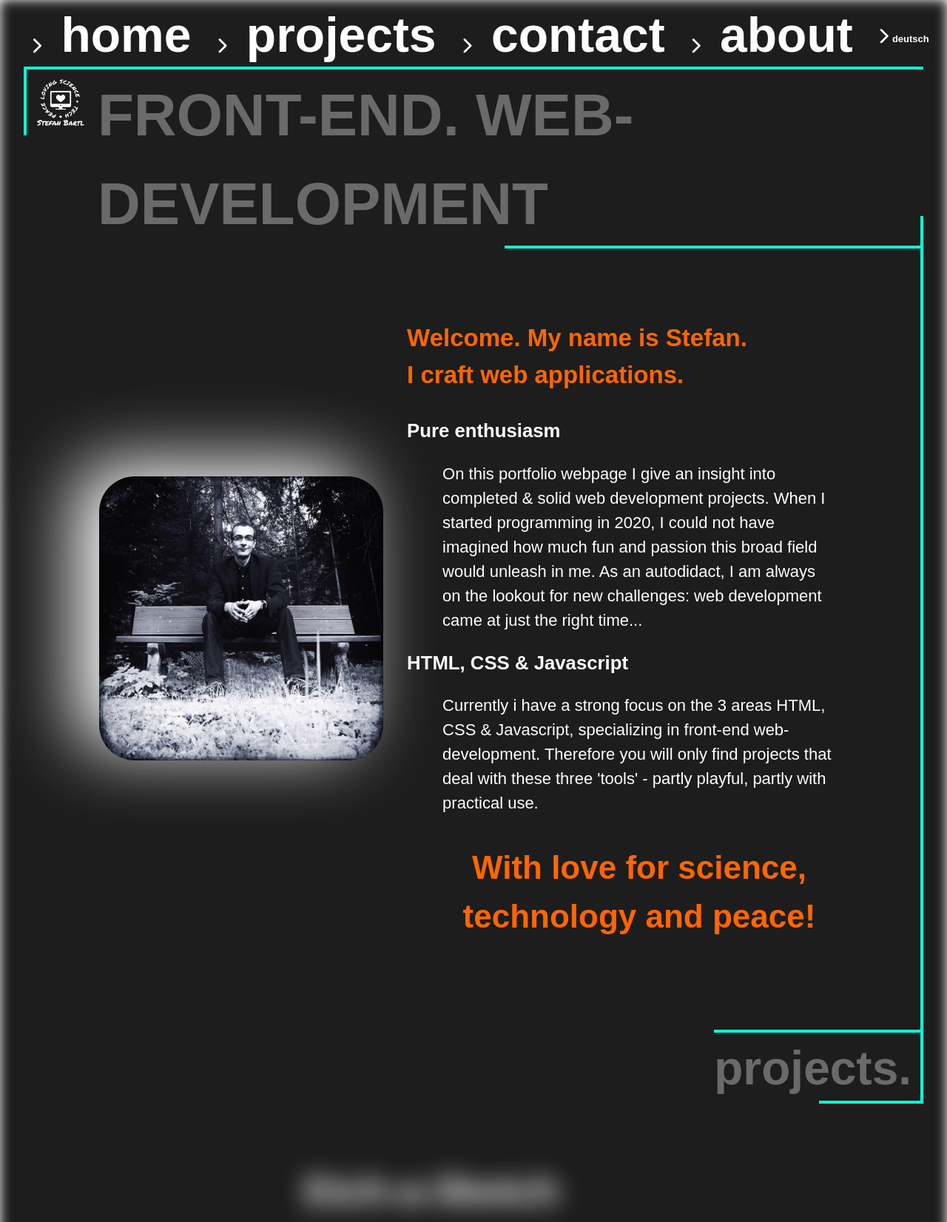
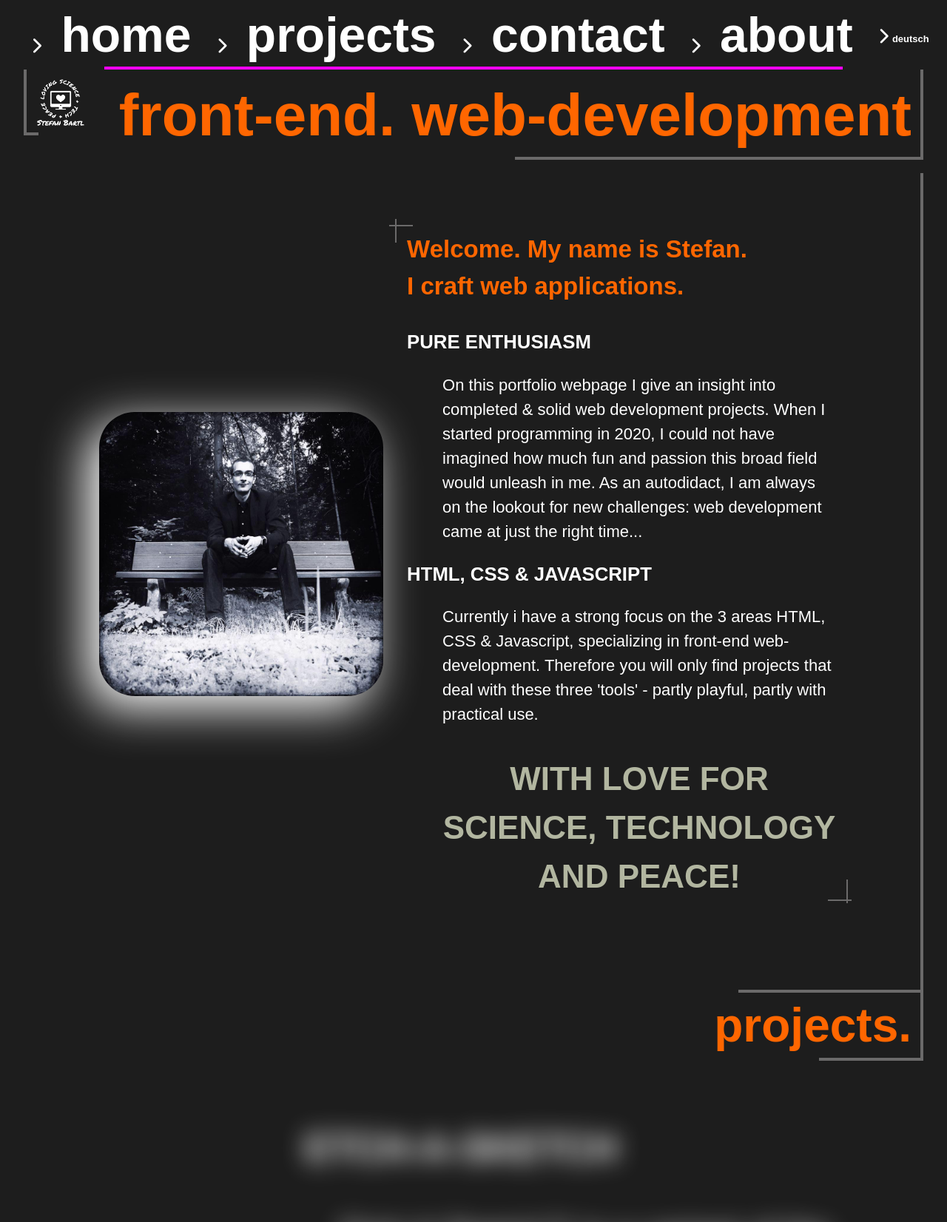
Before and after one commit to StefanBartl/Portfolio, a plain HTML site: page index.html in a window 1280 px wide. Shown: the top 1652 px of the page at 74% size. Drawn offline with Linux system fonts and the light colour scheme; a web font is replaced by a local one.

Commit message:
index.html colour transition

```diff
--- a/folder_css/style.css
+++ b/folder_css/style.css
@@ -1,4 +1,4 @@
-/* #region table of content */
+/* #region Table of Content */
 /*
 !                  Project Portfolio  Main-CSS-Stylesheet
 ?                                    powered by
@@ -22,7 +22,9 @@
 !                           to-do
 todo    Themes einrichten, wechsel ermöglichen.
 todo    Headlines und regions setzen.
+todo    a links at projects specialicising
 todo    Signatur richtig machen
+todo    Porjekte Headline with small display - decision
 todo    Bei der Navbar muss irgendeine coole Grafik, Animation oder ähnliches passieren, damit das nicht so fad ist.
 todo    Header navbar overflow at small screens
 todo    Animation header and hedlines
@@ -38,7 +40,7 @@ todo    Finish Table of content. All commented out? Summed all possible rules?
 */
 /* #endregion */
 
-/*#region 1) css setup */
+/*#region CSS-Setup */
 
 /*? ===  font(s) === */
 
@@ -106,6 +108,7 @@ todo    Finish Table of content. All commented out? Summed all possible rules?
 --counter-colour: var(--main-black);
 --accent-colour-one: var(--prime-orange);
 --design-strokes-colour: var(--main-headlines);
+--design-strokes-accent-colour: var(--prime-pinkviolett);
 --shadows: var(--main-white);
 
 /*? === text === */
@@ -196,36 +199,33 @@ select {
 
 /* #endregion */
 
-/* #region 2) general design */
+/* #region General-Design */
 
 body {
   background-color: var(--main-colour);
   color: var(--text-main-colour);
   font-family: var(--text-main-font-family);
-  box-shadow: inset 0 0 1rem var(--shadows);
 }
 
 /* theme implementation */
 header,
-section-contacts,
+.section-contacts,
 section {
   padding: 1rem;
 }
 
-h1 {
-  text-transform: uppercase;
+h1, h2 {
+  color: var(--accent-colour-one);
   overflow-wrap: break-word;
 }
 
-.section-introduction h2 {
-  color: var(--accent-colour-one);
+h3 {
+  text-transform: uppercase;
 }
 
-.headline-section-projects,
-.headline-contact {
-  color: var(--accent-colour-one);
+.introduction-headline-outro {
+  color: var(--prime-lightgrey);
 }
-
 
 /* links */
 a {
@@ -268,18 +268,17 @@ ul,
 
 /* #endregion */
 
-/* #region 3) header & navlist */
+/* #region header */
 
 header {
   width: 100%;
   height: 7rem;
   position: fixed;
   top: 0;
-  z-index: 2;
+  z-index: 10;
   background-color: var(--main-colour);
     /* to even out the navlist background: */
   margin-top: -1.1rem;
-  box-shadow: inset 0 1.1rem 1rem var(--shadows);
 }
 
 .navlist {
@@ -296,6 +295,7 @@ header {
   left: 1rem;
   bottom: -1rem;
   width: calc(100% - 2rem);
+  transition: all 2s ease;
 }
 
 ul {
@@ -367,7 +367,9 @@ li:hover::marker {
 
 /*#endregion */
 
-/*#region 4) section: section-introduction */
+/* #region index.html */
+
+/* #region home: section: section-introduction */
 
 .section-introduction {
   display: flex;
@@ -378,12 +380,6 @@ li:hover::marker {
 }
 
 /* #region introduction-headline */
-
-.introduction-headline {
-  display: flex;
-  width: 100%;
-  height: fit-content;
-}
 
 /* ? introduction- mylogo */
 .introduction-mylogo {
@@ -396,40 +392,28 @@ li:hover::marker {
   position: relative;
 }
 
-.introduction-mylogo::after {
-  content: "";
-  border: solid 2px var(--design-strokes-colour);
-  position: absolute;
-  bottom: -4.2rem;
-  left: 0;
-  height: 90%;
+/* ? headline */
+
+.introduction-headline {
+  display: flex;
+  width: 100%;
+  height: fit-content;
 }
 
-/* ? headline */
 .headline {
   font-size: 5rem;
   padding-top: 5rem;
   margin-left: auto;
   padding-right: 2rem;
   margin-bottom: 4rem;
+  position: relative;
   background-color: var(--main-colour);
-  color: var(--main-headlines);
-  position: relative;
+  z-index: 3;
 }
-
-.headline::before {
-  content: "";
-  border: solid 2px var(--design-strokes-colour);
-  position: absolute;
-  bottom: 0;
-  right: 1rem;
-  width: 50%;
-}
-
 
 /* #endregion */
 
-/* #region introducttion-content */
+/* #region introduction-content */
 
 .introduction-content {
   width: 100%;
@@ -448,12 +432,12 @@ width: max(300px, 30vw);
 
 .image-introduction {
   border-radius: 3rem;
-  filter: drop-shadow(-2rem -1rem 3rem white);
+  filter: drop-shadow( -1rem 1rem 2rem white);
 }
 
 /* ? introduction-text */
 
-.div_introduction-description {
+.div-introduction-description {
   display: flex;
   flex-direction: column;
   justify-content: center;
@@ -462,19 +446,20 @@ width: max(300px, 30vw);
   font-size: var(--fs-500);
   padding-left: 1rem;
   padding-right: 1rem;
+  position: relative;
 }
 
 .introduction-headline-one {
+position: relative;
 margin-block: 2rem;
 }
 
-.div_introduction-description p {
+.div-introduction-description p {
   align-items: center;
   padding-left: 3rem;
 }
 
 .introduction-headline-outro {
-  color: var(--accent-colour-one);
   padding-left: 3rem;
   margin-top: 1rem;
   text-align: center;
@@ -485,7 +470,7 @@ margin-block: 2rem;
 
 /*#endregion */
 
-/*#region 5) section: projects  */
+/* #region home: section: projects  */
 
 /* #region projects-headline */
 
@@ -494,6 +479,9 @@ margin-block: 2rem;
   display: flex;
   margin-top: 5vh;
   margin-bottom: 10vh;
+  position: sticky;
+  top: 6rem;
+  z-index: 2;
 }
 
 .headline-section-projects {
@@ -501,27 +489,7 @@ margin-block: 2rem;
   margin-left: auto;
   margin-right: 1rem;
   padding-right: 1rem;
-  border-top: solid 4px var(--design-strokes-colour);
-  color: var(--main-headlines);
   position: relative;
-}
-
-.headline-section-projects::before {
-  position: absolute;
-  content: "";
-  border: solid 2px var(--design-strokes-colour);
-  bottom: 0;
-  right: 0;
-  height: 150vh;
- }
-
-.headline-section-projects::after {
- position: absolute;
- content: "";
- border: solid 2px var(--design-strokes-colour);
- bottom: 0;
- right: 0;
- width: 50%;
 }
 
 /* #endregion */
@@ -639,9 +607,11 @@ transform-origin: left;
 
 /*#endregion */
 
-/*#region 6) about */
+/* #endregion */
 
-/* #region about.html-headline */
+/* #region about.html */
+
+/* #region about: headline */
 
 /* ? about-headline */
 .div-about-headline {
@@ -656,7 +626,6 @@ transform-origin: left;
    margin-right: .5rem;
    padding-right: .5rem;
    background-color: var(--main-colour);
-   color: var(--main-headlines);
    position: relative;
  }
 
@@ -682,7 +651,7 @@ transform-origin: left;
 
  /* #endregion */
 
-/* #region section-about */
+/* #region about: section-about */
 
 .section-about{
   width: 100%;
@@ -700,8 +669,6 @@ transform-origin: left;
 }
 
 .about-div-description  h2 {
-  color: var(--accent-colour-one);
-  text-transform: uppercase;
   width: max-content;
   position: relative;
 }
@@ -772,7 +739,7 @@ transform-origin: left;
 
 /* #endregion */
 
-/* #region about-map */
+/* #region about: map */
 
 .about-div-map {
   margin-top: 4rem;
@@ -820,7 +787,7 @@ transform-origin: left;
 
 /* #endregion */
 
-/*#region section contact */
+/* #region about: section contact */
 
 .section-contacts {
   display: flex;
@@ -833,7 +800,6 @@ transform-origin: left;
 .headline-contact {
   align-self: flex-end;
   font-size: 3rem;
-  color: var(--main-headlines);
   position: relative;
 }
 
@@ -873,74 +839,248 @@ transform-origin: left;
 
 /* #endregion */
 
-/*#endregion */
+/* #endregion */
 
-/* #region animations */
+/* #region Pseudoelements */
 
-/* ? design-strokes */
+/* #region index.html */
 
-@keyframes design-strokes-animation {
-  from {
-    border-color: var(--design-strokes-colour);
-  }
-  33% {
-    border-color: var(--prime-torquise);
-  }
-  66% {
-    border-color: var(--prime-pinkviolett);
-  }
-  to {
-    border-color: var(--design-strokes-colour);
-  }
+/* #region section intro */
+
+/* ? headline */
+
+.introduction-mylogo::after {
+  content: "";
+  border: solid 2px var(--design-strokes-colour);
+  position: absolute;
+  left: 0;
+  bottom: -4.2rem;
+  height: 100%;
+  transition: all 1.5s ease;
 }
 
-.navlist::after,
-/* index.html */
-.introduction-mylogo::after,
-.headline::before,
-.headline-section-projects,
-.headline-section-projects::before,
-.headline-section-projects::after,
-/* about.html */
-.about-headline::before,
-.about-headline-one::before,
-.about-headline-two::before,
-.about-headline-three::before,
-.about-div-description  h2::after,
-.headline-contact::before,
-.headline-contact::after {
-  animation: design-strokes-animation 20s infinite alternate;
+.introduction-mylogo::before{
+  position: absolute;
+  content: "";
+  border: solid 2px var(--design-strokes-colour);
+  bottom: -4.2rem;
+  left: 0;
+  width: 20%;
+  transition: all 1s ease;
 }
 
-/* ? headlines */
-
-@keyframes headline-animation {
-  from {
-    color: var(--main-headlines);
-  }
-  33% {
-
-  }
-66% {
-
-}
-to {
-  color: var(--main-headlines);
+.headline::before {
+  content: "";
+  border: solid 2px var(--design-strokes-colour);
+  position: absolute;
+  bottom: 0;
+  right: 1rem;
+  width: 50%;
+  transition: all 2s ease;
 }
 
-
+.headline::after {
+  content: "";
+  border: solid 2px var(--design-strokes-colour);
+  position: absolute;
+  bottom: 0;
+  right: 1rem;
+  height: 100%;
+  transition: all 2s ease;
 }
 
-h1 {
-  animation: headline-animation 20s infinite alternate;
+/* ? page introduction-content */
+
+.div-introduction-description::before {
+  position: absolute;
+  content: "";
+  border: solid 1px var(--design-strokes-colour);
+  bottom: -.2rem;
+  right: 0;
+  height: 2rem;
+  transition: all 1s ease;
 }
 
+.div-introduction-description::after {
+  position: absolute;
+  content: "";
+  border: solid 1px var(--design-strokes-colour);
+  bottom: 0;
+  right: -.3rem;
+  width: 2rem;
+  transition: all 1s ease;
+}
 
+/* ? intruduction-text */
 
+.introduction-headline-one::before {
+  position: absolute;
+  content: "";
+  border: solid 1px var(--design-strokes-colour);
+  top: -.5rem;
+  left: -1.5rem;
+  width: 2rem;
+  transition: all 1s ease;
+}
+
+.introduction-headline-one::after {
+  position: absolute;
+  content: "";
+  border: solid 1px var(--design-strokes-colour);
+  top: -1rem;
+  left: -1rem;
+  height: 2rem;
+  transition: all 1s ease;
+}
+
+/* #endregion*/
+
+/* #region section projects */
+
+.div-headline-section-projects::before {
+  position: absolute;
+  content: "";
+  border: solid 2px var(--design-strokes-colour);
+  top: 0;
+  right: 1rem;
+  width: 20%;
+  transition: all 2s ease;
+ }
+
+.headline-section-projects::before {
+  position: absolute;
+  content: "";
+  border: solid 2px var(--design-strokes-colour);
+  bottom: 0;
+  right: 0;
+  height: 150vh;
+  transition: all 2s ease;
+ }
+
+.headline-section-projects::after {
+ position: absolute;
+ content: "";
+ border: solid 2px var(--design-strokes-colour);
+ bottom: 0;
+ right: 0;
+ width: 50%;
+ transition: all 2s ease;
+}
 
 /* #endregion */
 
-/* #region media queries */
+/* #endregion */
+
+/* #region about.html */
+
+/* #endregion */
+
+/* #endregion */
+
+/* #region Transitions */
+
+/* #region header */
+
+/* ? navlist transition */
+
+header:hover .navlist::after{
+  left: 10%;
+  width: 80%;
+  border-color: var(--design-strokes-accent-colour);
+}
+
+/* #endregion */
+
+/* #region index.html */
+
+/* #region introduction */
+
+/* ? mylogo transition */
+
+.introduction-mylogo:hover::after{
+  height: 30%;
+  border-color: var(--design-strokes-accent-colour);
+}
+
+.introduction-mylogo:hover::before{
+  width: 30%;
+  border-color: var(--design-strokes-accent-colour);
+}
+
+/* ? headline transition */
+
+.headline:hover::before {
+  width: 30%;
+  border-color: var(--design-strokes-accent-colour);
+}
+
+.headline:hover::after {
+  height: 30%;
+  border-color: var(--design-strokes-accent-colour);
+}
+
+/* ? introduction-content transitions */
+
+.introduction-content:hover .div-introduction-description::before {
+  border-color: var(--design-strokes-accent-colour);
+  bottom: 0;
+  right: 0;
+  height: 2rem;
+}
+
+.introduction-content:hover .div-introduction-description::after {
+  border-color: var(--design-strokes-accent-colour);
+  bottom: 0;
+  right: 0;
+  width: 2rem;
+}
+
+.introduction-content:hover  .introduction-headline-one::before {
+  border-color: var(--design-strokes-accent-colour);
+  top: -.5rem;
+  left: -1rem;
+  width: 2rem;
+}
+
+.introduction-content:hover .introduction-headline-one::after {
+  border-color: var(--design-strokes-accent-colour);
+  top: -.5rem;
+  left: -1rem;
+  height: 2rem;
+}
+
+/* #endregion */
+
+/* #region projects */
+
+.section-projects:hover .div-headline-section-projects:before {
+  border-color: var(--design-strokes-accent-colour);
+  top: 0;
+  right: 1rem;
+  width: 3rem;
+ }
+
+ .section-projects:hover .headline-section-projects::before {
+  border-color: var(--design-strokes-accent-colour);
+  bottom: 0;
+  right: 0;
+  height: 100%;
+ }
+
+ .section-projects:hover .headline-section-projects::after {
+   border-color: var(--design-strokes-accent-colour);
+  bottom: 0;
+  right: 0;
+  width: 25%;
+ }
+
+/* #endregion */
+
+/* #endregion */
+
+/* #endregion */
+
+/* #region Media Queries */
 /* ? small devices */
 @media (max-width: 767.98px) {
 
@@ -953,9 +1093,3 @@ h1 {
 }
 
 /* #endregion */
-
-/* #region bonus jobs and ideas for future */
-/*
-todo  neues CSS-Default-Layout als Template abspeichern!
-*/
-/* #endregion */
--- a/index.html
+++ b/index.html
@@ -59,7 +59,7 @@
           <div class="div-image-introduction">
               <img src="folder_graphics/folder_images/sb_bank.jpg" class="image-introduction">
           </div>
-          <div class="div_introduction-description">
+          <div class="div-introduction-description">
             <h2 class="introduction-headline-one"></h2>
             <h3 class="introduction-headline-two"></h3>
             <p class="introduction-paragraph-one"></p>
```
